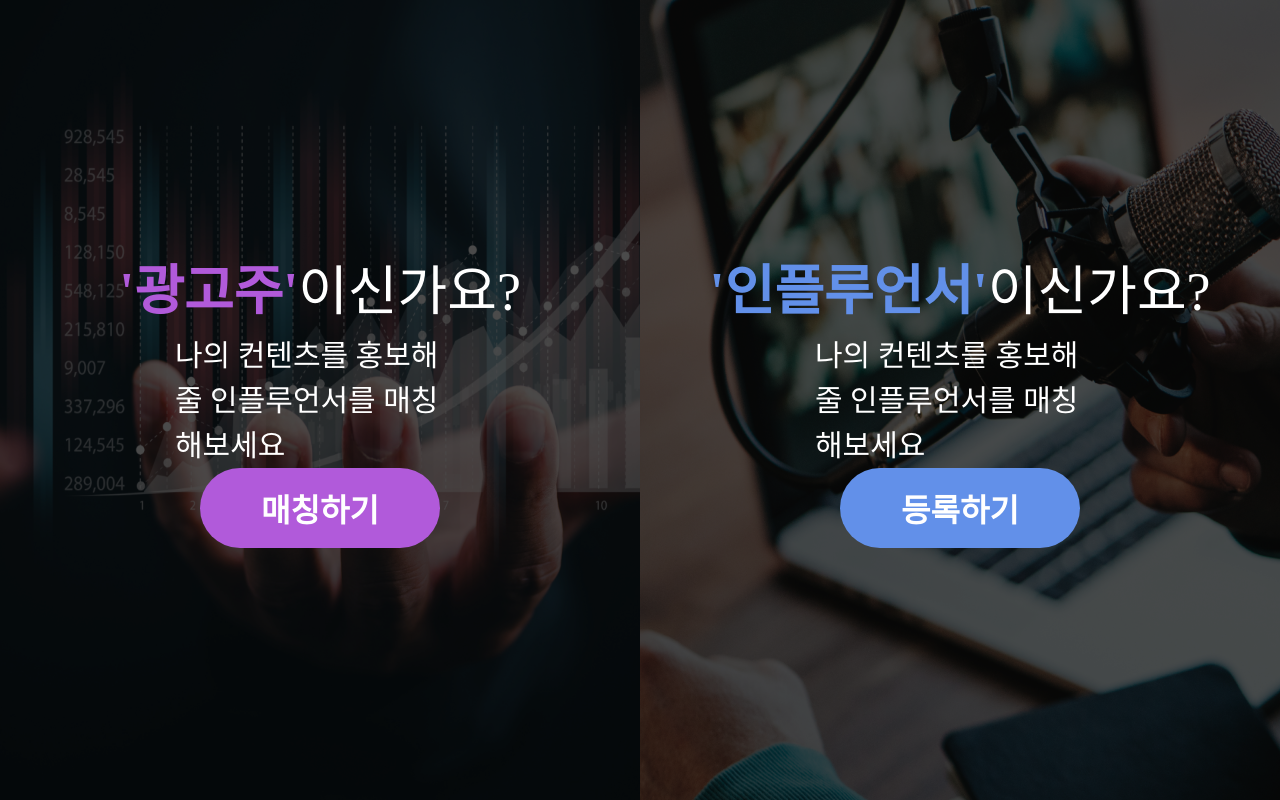
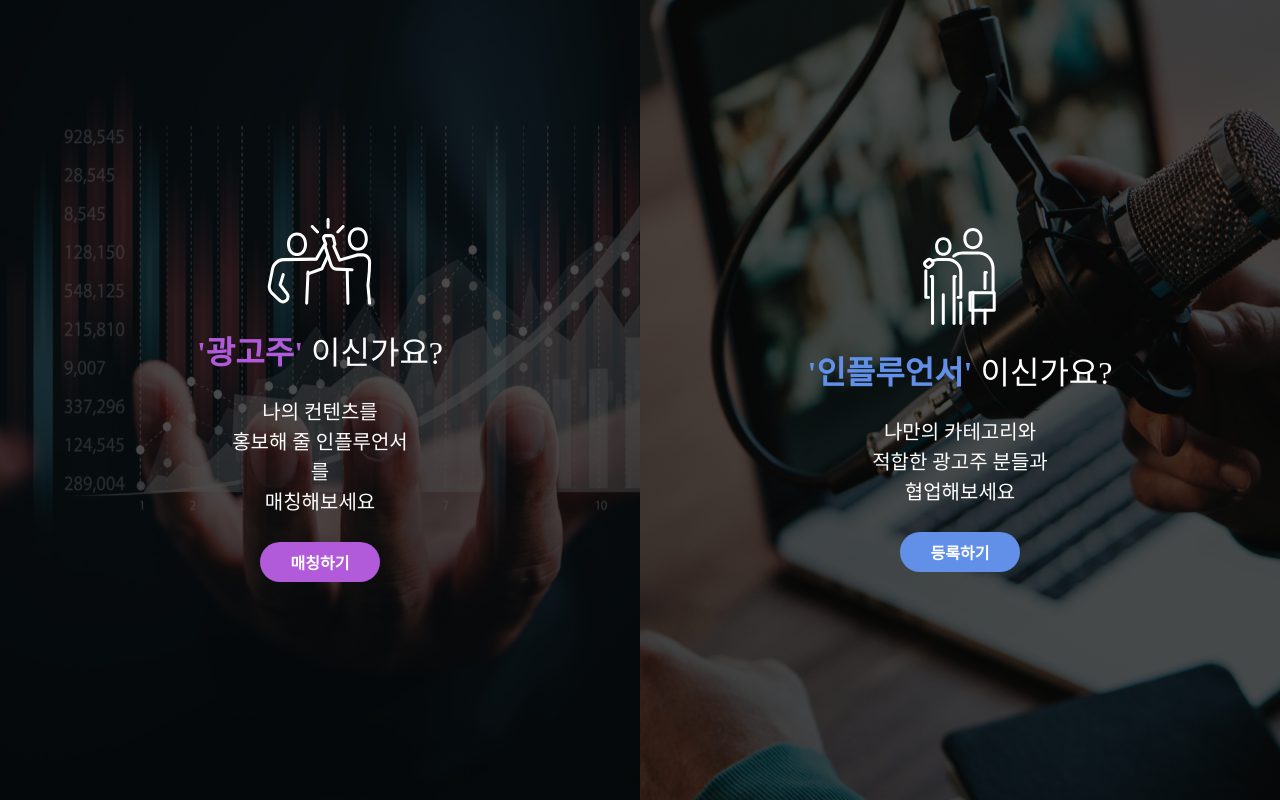
Before and after one commit to ballsona/so-you-front, a Next.js app: page / in a window 1280 px wide. Built offline with nearby package versions, Linux system fonts and the light colour scheme; a web font is replaced by a local one.

Commit message:
feat : add text-motion to main template

```diff
--- a/src/components/main/MainTemplate.tsx
+++ b/src/components/main/MainTemplate.tsx
@@ -1,63 +1,92 @@
 import styled from '@emotion/styled';
 import Image from 'next/image';
+import { useRouter } from 'next/router';
+import { COLORS } from '@/styles/theme';
+import { motion } from 'framer-motion';
+import { mainPageTitleVariants } from '@/styles/motion';
 import Text from '@/components/common/Text';
-
-import { COLORS } from '@/styles/theme';
 
 import ClientBackground from '@/assets/image/client-background-img.jpg';
 import InfluencerBackground from '@/assets/image/influencer-background-img.jpg';
 import ClientIcon from '@/assets/icon/client-logo.svg';
 import InfluencerIcon from '@/assets/icon/influencer-logo.svg';
 
-const INFO = {
-  client: {
-    title: '광고주',
-    color: '#B15ADA',
-    icon: ClientIcon,
-    background_img: ClientBackground,
-    content: '나의 컨텐츠를 홍보해 줄 인플루언서를 매칭해보세요',
-  },
-  influencer: {
-    title: '인플루언서',
-    color: COLORS.primary,
-    icon: InfluencerIcon,
-    background_img: InfluencerBackground,
-    content: '나의 컨텐츠를 홍보해 줄 인플루언서를 매칭해보세요',
-  },
+const theme_color = {
+  client: '#B15ADA',
+  influencer: COLORS.primary,
 };
 
-const MainTemplate = () => (
+const MainTemplate = () => {
+  const router = useRouter();
+  return (
     <TemplateWrapper>
       <MainSection>
-      <Text color={COLORS.white} size={54} weight="400">
-        <Title color={INFO.client.color}>{`'${INFO.client.title}'`}</Title>
+        <motion.div
+          initial="exit"
+          animate="enter"
+          exit="exit"
+          variants={mainPageTitleVariants}
+          className="motion-div"
+        >
+          <ClientIcon />
+          <Text
+            color={COLORS.white}
+            size={32}
+            weight="400"
+            className="section-title"
+          >
+            <Title color={theme_color.client}>{`'광고주' `}</Title>
             이신가요?
           </Text>
-      <Text color={COLORS.white} size={30} weight="300" className="content">
-        {INFO.client.content}
+          <Text color={COLORS.white} size={20} weight="300" className="content">
+            나의 컨텐츠를 <br /> 홍보해 줄 인플루언서를 <br />
+            매칭해보세요
           </Text>
-      <Button color={INFO.client.color}>매칭하기</Button>
-
+        </motion.div>
+        <Button
+          color={theme_color.client}
+          onClick={() => router.push('/user/register/client')}
+        >
+          매칭하기
+        </Button>
         <Image
-        src={INFO.client.background_img}
+          src={ClientBackground}
           alt="client"
           className="background-img"
           layout="fill"
         />
       </MainSection>
       <MainSection>
-      <Text color={COLORS.white} size={54} weight="400">
-        <Title
-          color={INFO.influencer.color}
-        >{`'${INFO.influencer.title}'`}</Title>
+        <motion.div
+          initial="exit"
+          animate="enter"
+          exit="exit"
+          variants={mainPageTitleVariants}
+          className="motion-div"
+        >
+          <InfluencerIcon />
+          <Text
+            color={COLORS.white}
+            size={32}
+            weight="400"
+            className="section-title"
+          >
+            <Title color={theme_color.influencer}>{`'인플루언서' `}</Title>
             이신가요?
           </Text>
-      <Text color={COLORS.white} size={30} weight="300" className="content">
-        {INFO.influencer.content}
+          <Text color={COLORS.white} size={20} weight="300" className="content">
+            나만의 카테고리와 <br />
+            적합한 광고주 분들과 <br /> 협업해보세요
           </Text>
-      <Button color={INFO.influencer.color}>등록하기</Button>
+        </motion.div>
+        <Button
+          color={theme_color.influencer}
+          onClick={() => router.push('/user/register/influencer')}
+        >
+          등록하기
+        </Button>
         <Image
-        src={INFO.influencer.background_img}
+          src={InfluencerBackground}
           alt="influencer"
           className="background-img"
           layout="fill"
@@ -65,6 +94,7 @@ const MainTemplate = () => (
       </MainSection>
     </TemplateWrapper>
   );
+};
 
 export default MainTemplate;
 
@@ -86,12 +116,24 @@ const MainSection = styled.section`
   align-items: center;
   justify-content: center;
 
-  .background-img {
-    z-index: -10;
+  .motion-div {
+    display: flex;
+    flex-direction: column;
+    align-items: center;
+    justify-content: center;
+  }
+
+  .section-title {
+    margin: 24px 0px 20px;
   }
 
   .content {
-    width: 290px;
+    width: 190px;
+    text-align: center;
+  }
+
+  > span {
+    z-index: -10;
   }
 `;
 
@@ -101,11 +143,12 @@ const Title = styled.span`
 `;
 
 const Button = styled.button`
-  width: 240px;
-  height: 80px;
+  width: 120px;
+  height: 40px;
   border-radius: 200px;
   color: ${COLORS.white};
   background-color: ${(props) => props.color};
-  font-size: 32px;
+  font-size: 16px;
   font-weight: 700;
+  margin-top: 25px;
 `;
--- /dev/null
+++ b/src/styles/motion.ts
@@ -0,0 +1,10 @@
+let easing = [0.175, 0.85, 0.42, 0.96];
+
+export const mainPageTitleVariants = {
+  exit: { y: -15, opacity: 0, transition: { duration: 0.2, ease: easing } },
+  enter: {
+    y: 0,
+    opacity: 1,
+    transition: { delay: 0.2, duration: 1, ease: easing },
+  },
+};
```
Lines whose indentation alone changed are shown as unchanged.
